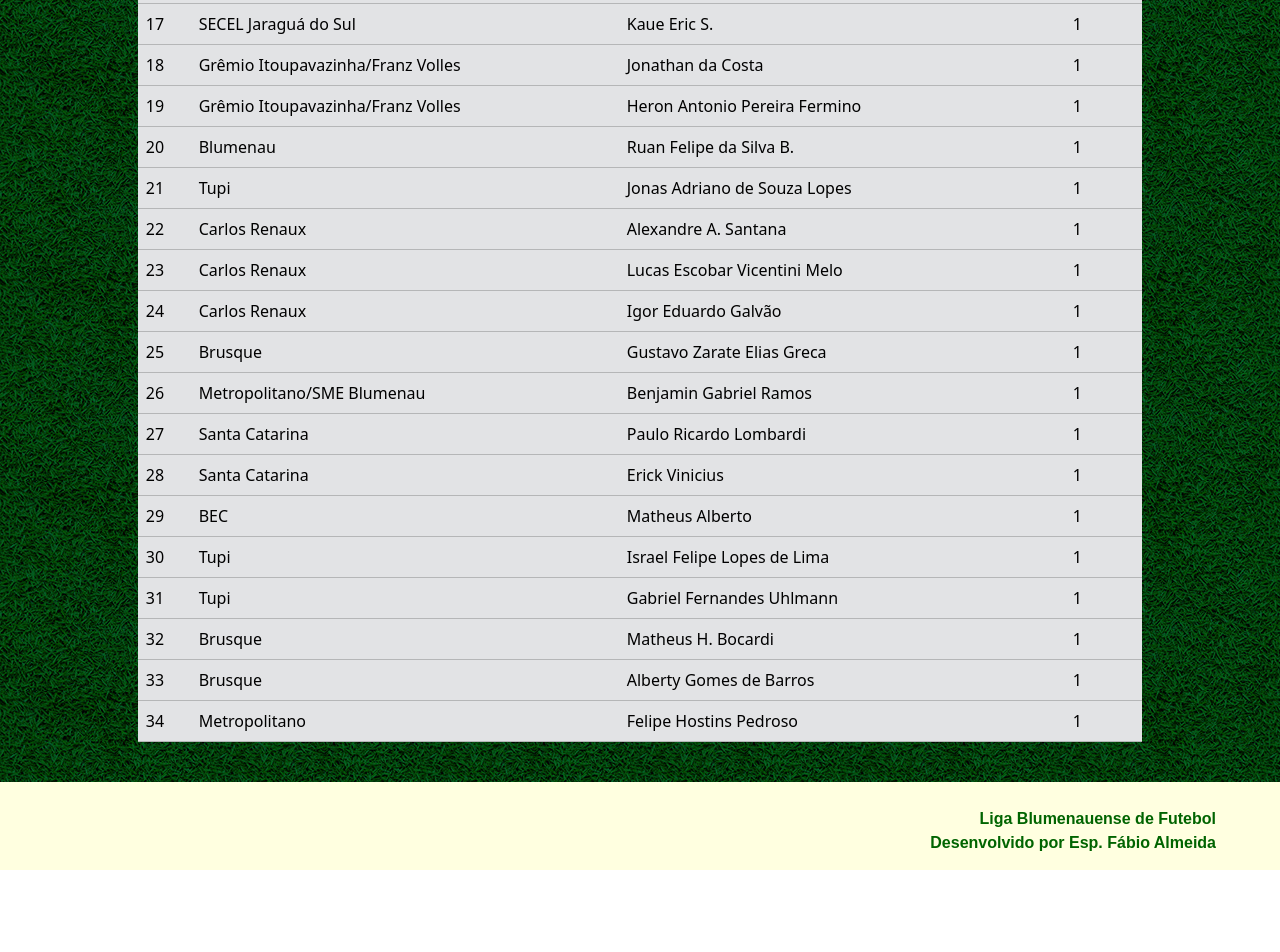
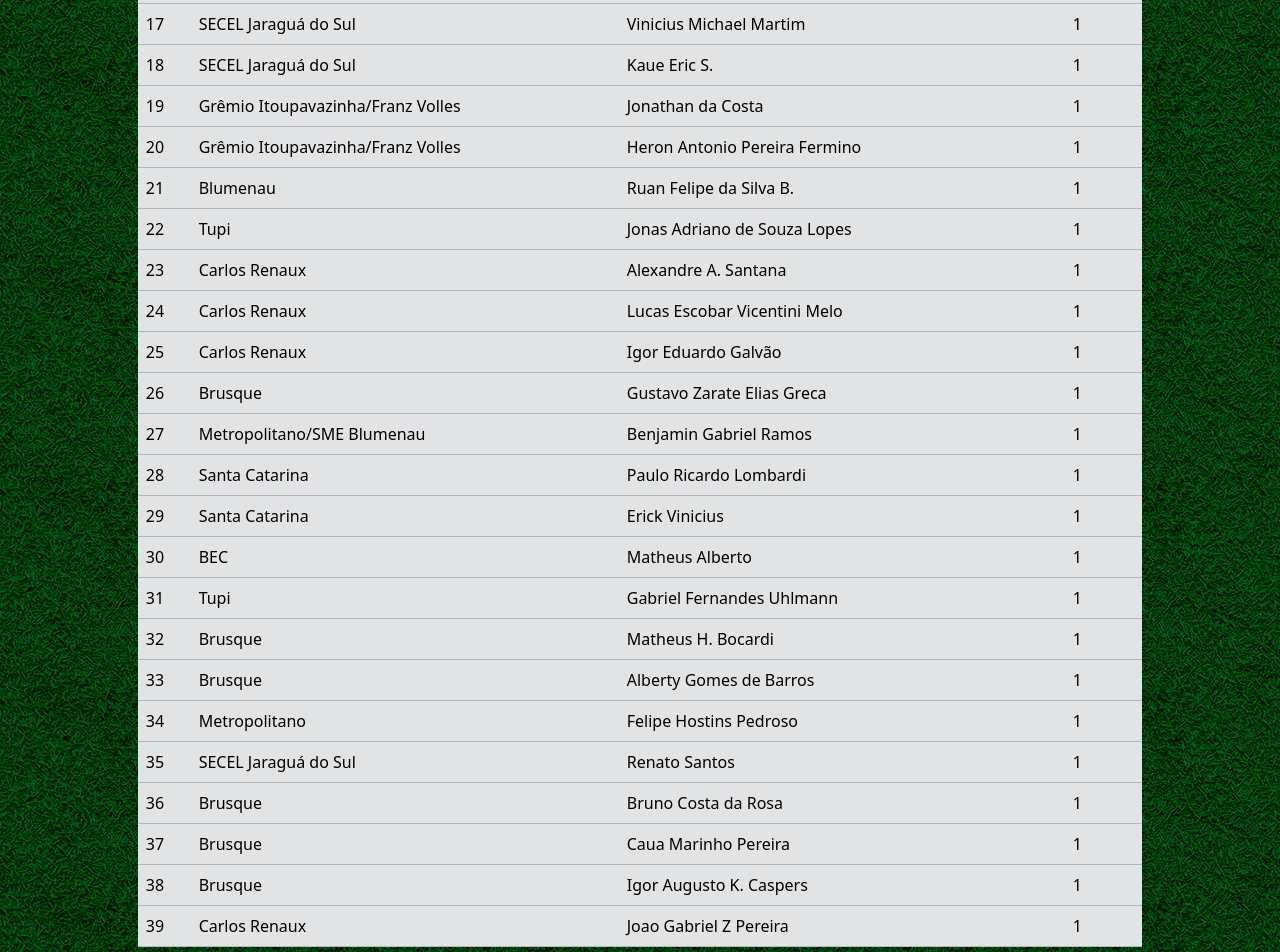
Before and after one commit to espFabioAlmeida/copalbfbase26, an Angular app: page /categoria-sub18 in a window 1280 px wide. Shown: the part 1960-2912 px from the top of the page. Before the commit the page ends 2830 px from the top, so only its background shows below. Built offline with nearby package versions, Linux system fonts and the light colour scheme.

Commit message:
Atualização artilharia

```diff
--- a/src/app/categoria-sub14/categoria-sub14.component.html
+++ b/src/app/categoria-sub14/categoria-sub14.component.html
@@ -141,22 +141,23 @@
                 </tr>
                 <tr class="table-secondary">
                     <td>7</td>
+                    <td>Francis/IAFA</td>
+                    <td>Murilo Bianquini Ferrari</td>
+                    <td>3</td>
+                </tr>
+                <tr class="table-secondary">
+                    <td>8</td>
                     <td>Brusque</td>
                     <td>Lyan Boos</td>
                     <td>2</td>
                 </tr>
                 <tr class="table-secondary">
-                    <td>8</td>
+                    <td>9</td>
                     <td>NFC</td>
                     <td>Murilo Siegel</td>
                     <td>2</td>
                 </tr>
-                <tr class="table-secondary">
-                    <td>9</td>
-                    <td>Francis/IAFA</td>
-                    <td>Murilo Bianquini Ferrari</td>
-                    <td>2</td>
-                </tr>
+
                 <tr class="table-secondary">
                     <td>10</td>
                     <td>Francis/IAFA</td>
@@ -167,54 +168,90 @@
                     <td>11</td>
                     <td>NFC</td>
                     <td>Bernardo Rocha Mantuani </td>
-                    <td>1</td>
+                    <td>2</td>
                 </tr>
                 <tr class="table-secondary">
                     <td>12</td>
+                    <td>Brusque</td>
+                    <td>Miguel Micali Cunha </td>
+                    <td>2</td>
+                </tr>
+                <tr class="table-secondary">
+                    <td>13</td>
                     <td>NFC</td>
                     <td>Enzo Reiter Salmoria</td>
                     <td>1</td>
                 </tr>
                 <tr class="table-secondary">
-                    <td>13</td>
+                    <td>14</td>
                     <td>NFC</td>
                     <td>Lucas Soares Agostinho</td>
                     <td>1</td>
                 </tr>
                 <tr class="table-secondary">
-                    <td>14</td>
+                    <td>15</td>
                     <td>Brusque</td>
                     <td>Davi Leonardo Pereira </td>
                     <td>1</td>
                 </tr>
                 <tr class="table-secondary">
-                    <td>15</td>
+                    <td>16</td>
                     <td>Brusque</td>
                     <td>Miuguel Oliveira Souza </td>
                     <td>1</td>
                 </tr>
                 <tr class="table-secondary">
-                    <td>16</td>
+                    <td>17</td>
                     <td>Brusque</td>
                     <td>Henrique Miranda </td>
                     <td>1</td>
                 </tr>
                 <tr class="table-secondary">
-                    <td>17</td>
+                    <td>18</td>
                     <td>Brusque</td>
                     <td>Luiz Barbosa  </td>
                     <td>1</td>
                 </tr>
                 <tr class="table-secondary">
-                    <td>18</td>
+                    <td>19</td>
                     <td>Brusque</td>
                     <td>Haley Gabriel Lana  </td>
                     <td>1</td>
                 </tr>
                 <tr class="table-secondary">
-                    <td>19</td>
+                    <td>20</td>
                     <td>Francis/IAFA</td>
                     <td>Antony Machado</td>
+                    <td>1</td>
+                </tr>
+                <tr class="table-secondary">
+                    <td>21</td>
+                    <td>Brusque</td>
+                    <td>Joao Paulo Mayer Ribeiro </td>
+                    <td>1</td>
+                </tr>
+                <tr class="table-secondary">
+                    <td>22</td>
+                    <td>Brusque</td>
+                    <td>Artur Miguel Faian </td>
+                    <td>1</td>
+                </tr>
+                <tr class="table-secondary">
+                    <td>23</td>
+                    <td>Guerreiros do Futuro</td>
+                    <td>Joao Pedro Frazão </td>
+                    <td>1</td>
+                </tr>
+                <tr class="table-secondary">
+                    <td>24</td>
+                    <td>NFC</td>
+                    <td>Antonio Pedrini </td>
+                    <td>1</td>
+                </tr>
+                <tr class="table-secondary">
+                    <td>25</td>
+                    <td>Francis/IAFA</td>
+                    <td>Davi Victor Hamann</td>
                     <td>1</td>
                 </tr>
             </tbody>
--- a/src/app/categoria-sub16/categoria-sub16.component.html
+++ b/src/app/categoria-sub16/categoria-sub16.component.html
@@ -227,79 +227,98 @@
                 <tr class="table-secondary">
                     <td>11</td>
                     <td>Santa Catarina</td>
+                    <td>Felipe Venturi</td>
+                    <td>2</td>
+                </tr>
+                <tr class="table-secondary">
+                    <td>12</td>
+                    <td>Santa Catarina</td>
+                    <td>Lohan S. da Cruz</td>
+                    <td>2</td>
+                </tr>
+                <tr class="table-secondary">
+                    <td>13</td>
+                    <td>Santa Catarina</td>
                     <td>Lucas Katcha Dimmer Gomes</td>
                     <td>1</td>
                 </tr>
                 <tr class="table-secondary">
-                    <td>12</td>
+                    <td>14</td>
                     <td>Francis/IAFA</td>
                     <td>Kaua Alves Vieira </td>
                     <td>1</td>
                 </tr>
                 <tr class="table-secondary">
-                    <td>13</td>
+                    <td>15</td>
                     <td>Brusque</td>
                     <td>Guilherme Nort </td>
                     <td>1</td>
                 </tr>
                 <tr class="table-secondary">
-                    <td>14</td>
+                    <td>16</td>
                     <td>Guerreiros do Futuro</td>
                     <td>Andrei José Quos Borges Soares</td>
                     <td>1</td>
                 </tr>
                 <tr class="table-secondary">
-                    <td>15</td>
+                    <td>17</td>
                     <td>NFC</td>
                     <td>Felipe Gabriel Futrtado A. W.</td>
                     <td>1</td>
                 </tr>
                 <tr class="table-secondary">
-                    <td>16</td>
+                    <td>18</td>
                     <td>Brusque</td>
                     <td>Vitor Hugo Hammes S.</td>
                     <td>1</td>
                 </tr>
                 <tr class="table-secondary">
-                    <td>17</td>
+                    <td>19</td>
                     <td>Guerreiros do Futuro</td>
                     <td>Matheus Isac Viana Fagundes</td>
                     <td>1</td>
                 </tr>
                 <tr class="table-secondary">
-                    <td>18</td>
+                    <td>20</td>
                     <td>Santa Catarina</td>
                     <td>Yunior Vicente Mejias Gonzales</td>
                     <td>1</td>
                 </tr>
                 <tr class="table-secondary">
-                    <td>19</td>
+                    <td>21</td>
                     <td>NGA/Canto do Rio</td>
                     <td>Murilo Paulo </td>
                     <td>1</td>
                 </tr>
                 <tr class="table-secondary">
-                    <td>20</td>
-                    <td>Santa Catarina</td>
-                    <td>Felipe Venturi</td>
-                    <td>1</td>
-                </tr>
-                <tr class="table-secondary">
-                    <td>21</td>
+                    <td>22</td>
                     <td>Brusque</td>
                     <td>Artur Garcia Nogueira</td>
                     <td>1</td>
                 </tr>
                 <tr class="table-secondary">
-                    <td>22</td>
+                    <td>23</td>
                     <td>Brusque</td>
                     <td>Gabriel Cordeiro Henriques</td>
                     <td>1</td>
                 </tr>
                 <tr class="table-secondary">
-                    <td>23</td>
+                    <td>24</td>
                     <td>NGA/Canto do Rio</td>
                     <td>Bernardo Prado </td>
+                    <td>1</td>
+                </tr>
+
+                <tr class="table-secondary">
+                    <td>25</td>
+                    <td>Brusque</td>
+                    <td>Natan P. Momoli</td>
+                    <td>1</td>
+                </tr>
+                <tr class="table-secondary">
+                    <td>26</td>
+                    <td>Guerreiros do Futuro</td>
+                    <td>Alison Cauã de Almeida R.</td>
                     <td>1</td>
                 </tr>
             </tbody>
--- a/src/app/categoria-sub18/categoria-sub18.component.html
+++ b/src/app/categoria-sub18/categoria-sub18.component.html
@@ -211,166 +211,165 @@
                 </tr>
                 <tr class="table-secondary">
                     <td>4</td>
+                    <td>Tupi</td>
+                    <td>Israel Felipe Lopes de Lima  </td>
+                    <td>3</td>
+                </tr>
+                <tr class="table-secondary">
+                    <td>5</td>
                     <td>SECEL Jaraguá do Sul</td>
                     <td>Carlos dos Santos Silva</td>
                     <td>2</td>
                 </tr>
                 <tr class="table-secondary">
-                    <td>5</td>
+                    <td>6</td>
                     <td>Grêmio Itoupavazinha/Franz Volles</td>
                     <td>Matheus Vieira Buss </td>
                     <td>2</td>
                 </tr>
                 <tr class="table-secondary">
-                    <td>6</td>
+                    <td>7</td>
                     <td>Brusque</td>
                     <td>Gabriel Loura Morais</td>
                     <td>2</td>
                 </tr>
                  <tr class="table-secondary">
-                    <td>7</td>
+                    <td>8</td>
                     <td>Tupi</td>
                     <td>Vitor Gabriel Martinelli </td>
                     <td>2</td>
                 </tr>
                 <tr class="table-secondary">
-                    <td>8</td>
+                    <td>9</td>
                     <td>Santa Catarina</td>
                     <td>Alisson Garcia Bascheira </td>
                     <td>1</td>
                 </tr>
                 <tr class="table-secondary">
-                    <td>9</td>
+                    <td>10</td>
                     <td>Santa Catarina</td>
                     <td>Paulo Henrique Selhorst </td>
                     <td>1</td>
                 </tr>
                 <tr class="table-secondary">
-                    <td>10</td>
+                    <td>11</td>
                     <td>Santa Catarina</td>
                     <td>Jorge Augusto dos Santos Rodrigues </td>
                     <td>1</td>
                 </tr>
                 <tr class="table-secondary">
-                    <td>11</td>
+                    <td>12</td>
                     <td>Santa Catarina</td>
                     <td>Marcos Vinicius Sobre Almeida </td>
                     <td>1</td>
                 </tr>
 
                 <tr class="table-secondary">
-                    <td>12</td>
+                    <td>13</td>
                     <td>Blumenau</td>
                     <td>Antony Kaue Padilha </td>
                     <td>1</td>
                 </tr>
                 <tr class="table-secondary">
-                    <td>13</td>
+                    <td>14</td>
                     <td>Tupi</td>
                     <td>Benicio da Silva Testoni</td>
                     <td>1</td>
                 </tr>
                 <tr class="table-secondary">
-                    <td>14</td>
+                    <td>15</td>
                     <td>Carlos Renaux</td>
                     <td>Arthur Luiz Simon</td>
                     <td>1</td>
                 </tr>
                 <tr class="table-secondary">
-                    <td>15</td>
+                    <td>16</td>
                     <td>Carlos Renaux</td>
                     <td>Erick de Oliveira Elgart</td>
                     <td>1</td>
                 </tr>
                 <tr class="table-secondary">
-                    <td>16</td>
+                    <td>17</td>
                     <td>SECEL Jaraguá do Sul</td>
                     <td>Vinicius Michael Martim</td>
                     <td>1</td>
                 </tr>
                 <tr class="table-secondary">
-                    <td>17</td>
+                    <td>18</td>
                     <td>SECEL Jaraguá do Sul</td>
                     <td>Kaue Eric S.</td>
                     <td>1</td>
                 </tr>
                 <tr class="table-secondary">
-                    <td>18</td>
+                    <td>19</td>
                     <td>Grêmio Itoupavazinha/Franz Volles</td>
                     <td>Jonathan da Costa </td>
                     <td>1</td>
                 </tr>
                 <tr class="table-secondary">
-                    <td>19</td>
+                    <td>20</td>
                     <td>Grêmio Itoupavazinha/Franz Volles</td>
                     <td>Heron Antonio Pereira Fermino </td>
                     <td>1</td>
                 </tr>
                 <tr class="table-secondary">
-                    <td>20</td>
+                    <td>21</td>
                     <td>Blumenau</td>
                     <td>Ruan Felipe da Silva B. </td>
                     <td>1</td>
                 </tr>
                 <tr class="table-secondary">
-                    <td>21</td>
+                    <td>22</td>
                     <td>Tupi</td>
                     <td>Jonas Adriano de Souza Lopes  </td>
                     <td>1</td>
                 </tr>
                 <tr class="table-secondary">
-                    <td>22</td>
+                    <td>23</td>
                     <td>Carlos Renaux</td>
                     <td>Alexandre A. Santana</td>
                     <td>1</td>
                 </tr>
                 <tr class="table-secondary">
-                    <td>23</td>
+                    <td>24</td>
                     <td>Carlos Renaux</td>
                     <td>Lucas Escobar Vicentini Melo</td>
                     <td>1</td>
                 </tr>
                 <tr class="table-secondary">
-                    <td>24</td>
+                    <td>25</td>
                     <td>Carlos Renaux</td>
                     <td>Igor Eduardo Galvão </td>
                     <td>1</td>
                 </tr>
-
                 <tr class="table-secondary">
-                    <td>25</td>
+                    <td>26</td>
                     <td>Brusque</td>
                     <td>Gustavo Zarate Elias Greca </td>
                     <td>1</td>
                 </tr>
                 <tr class="table-secondary">
-                    <td>26</td>
+                    <td>27</td>
                     <td>Metropolitano/SME Blumenau</td>
                     <td>Benjamin Gabriel Ramos </td>
                     <td>1</td>
                 </tr>
                 <tr class="table-secondary">
-                    <td>27</td>
+                    <td>28</td>
                     <td>Santa Catarina</td>
                     <td>Paulo Ricardo Lombardi </td>
                     <td>1</td>
                 </tr>
                 <tr class="table-secondary">
-                    <td>28</td>
+                    <td>29</td>
                     <td>Santa Catarina</td>
                     <td>Erick  Vinicius </td>
                     <td>1</td>
                 </tr>
                 <tr class="table-secondary">
-                    <td>29</td>
+                    <td>30</td>
                     <td>BEC</td>
                     <td>Matheus Alberto </td>
-                    <td>1</td>
-                </tr>
-                <tr class="table-secondary">
-                    <td>30</td>
-                    <td>Tupi</td>
-                    <td>Israel Felipe Lopes de Lima  </td>
                     <td>1</td>
                 </tr>
                 <tr class="table-secondary">
@@ -397,6 +396,36 @@
                     <td>Felipe Hostins Pedroso</td>
                     <td>1</td>
                 </tr>
+                <tr class="table-secondary">
+                    <td>35</td>
+                    <td>SECEL Jaraguá do Sul</td>
+                    <td>Renato Santos</td>
+                    <td>1</td>
+                </tr>
+                <tr class="table-secondary">
+                    <td>36</td>
+                    <td>Brusque</td>
+                    <td>Bruno Costa da Rosa </td>
+                    <td>1</td>
+                </tr>
+                <tr class="table-secondary">
+                    <td>37</td>
+                    <td>Brusque</td>
+                    <td>Caua Marinho Pereira  </td>
+                    <td>1</td>
+                </tr>
+                <tr class="table-secondary">
+                    <td>38</td>
+                    <td>Brusque</td>
+                    <td>Igor Augusto K. Caspers</td>
+                    <td>1</td>
+                </tr>
+                <tr class="table-secondary">
+                    <td>39</td>
+                    <td>Carlos Renaux</td>
+                    <td>Joao Gabriel Z Pereira </td>
+                    <td>1</td>
+                </tr>
             </tbody>
         </table>
     </section>
```
